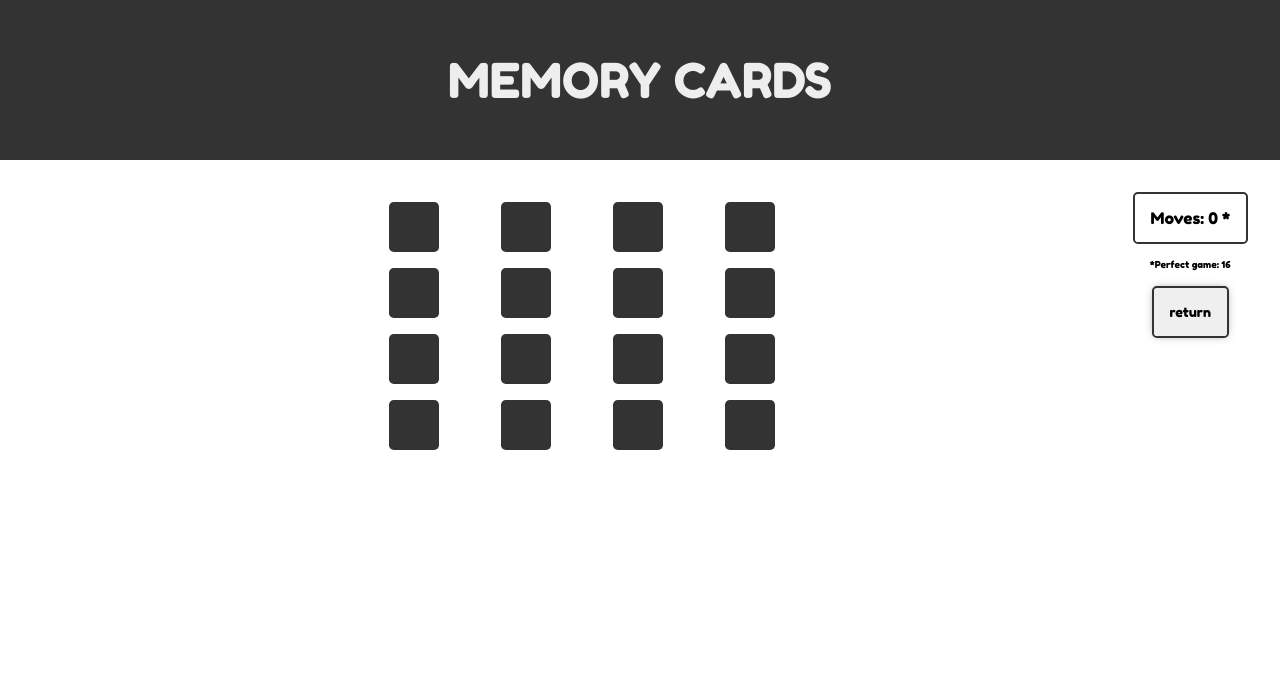
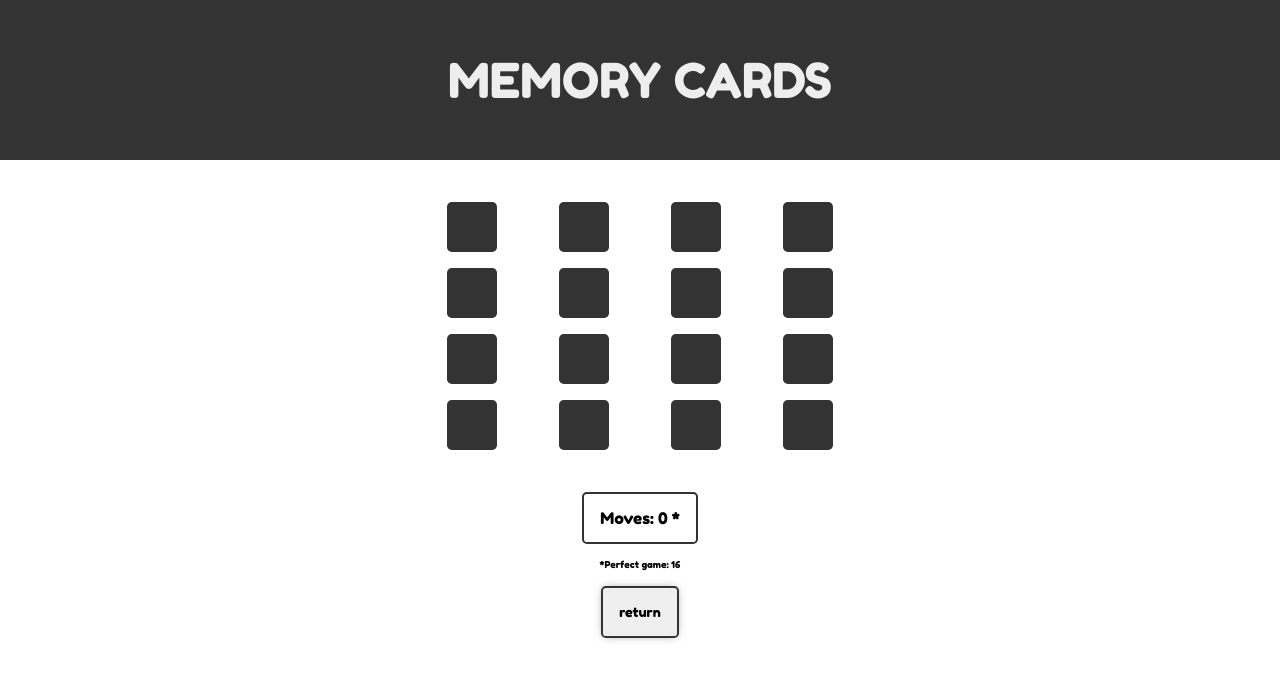
Before and after one commit to ed-sa-ma/memory-cards-game, a React (Create React App) app: page / in a window 1280 px wide. Both pictures are taken after a click on the button "Start game". Shown: the top 680 px of the page. Built offline with nearby package versions, Linux system fonts and the light colour scheme.

Commit message:
Recover layout styles for Board component

```diff
--- a/src/components/Board/Board.js
+++ b/src/components/Board/Board.js
@@ -19,7 +19,7 @@ function Board() {
   }
 
   return (
-    <>
+    <div className={styles.boardWrapper}>
       <div className={styles.board}>{boardRender}</div>
       <div className={styles.counter}>
         <div className={styles.counterBadge}>{`Moves: ${count} *`}</div>
@@ -28,7 +28,7 @@ function Board() {
         </span>
         <Button label="return" onClick={goToMain} />
       </div>
-    </>
+    </div>
   );
 }
 
--- a/src/components/Board/board.module.css
+++ b/src/components/Board/board.module.css
@@ -1,3 +1,12 @@
+.boardWrapper {
+  display: flex;
+  flex-direction: column;
+}
+
+.boardWrapper > * + * {
+  margin-top: 2rem;
+}
+
 .board {
   margin: auto;
   display: grid;
```
